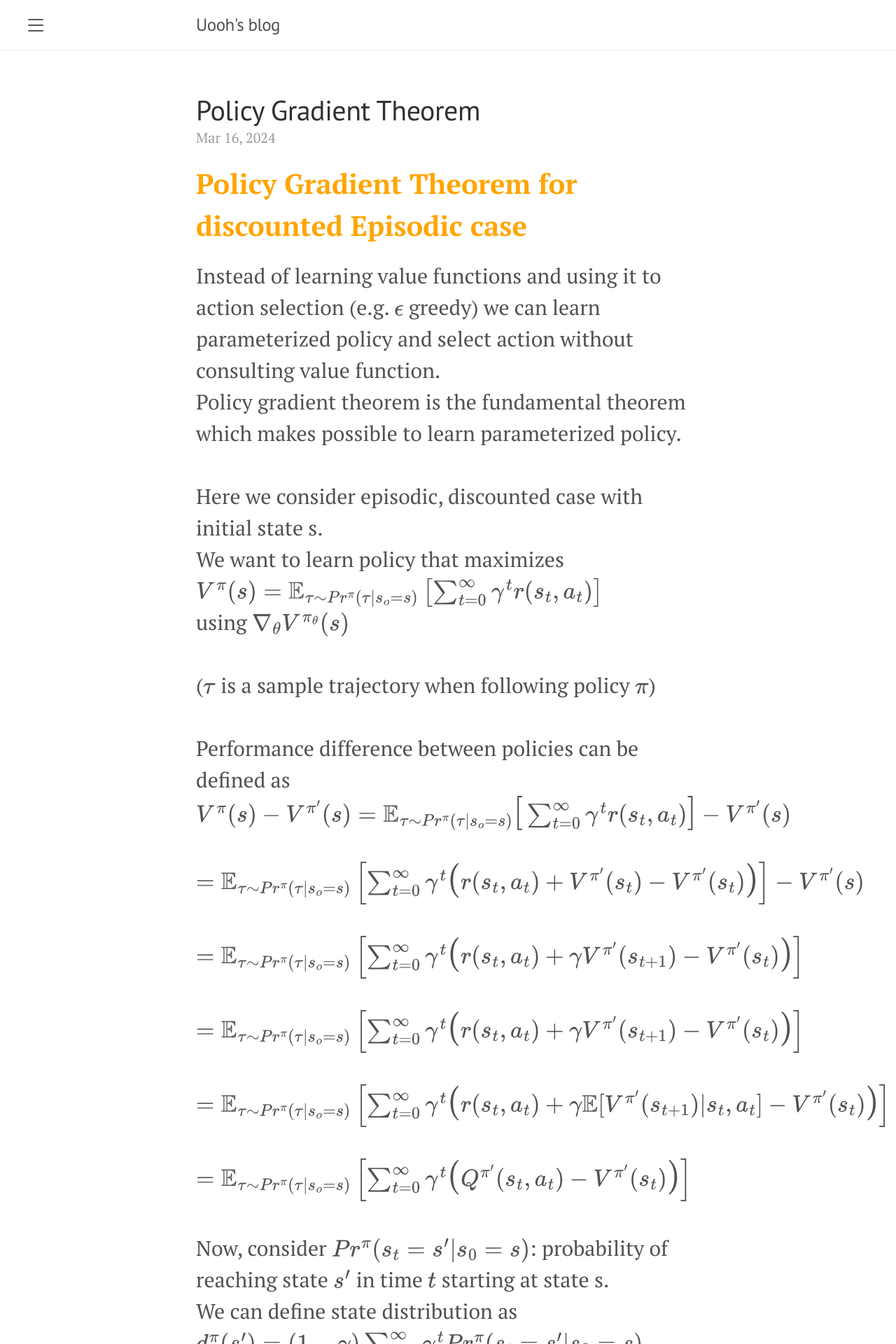
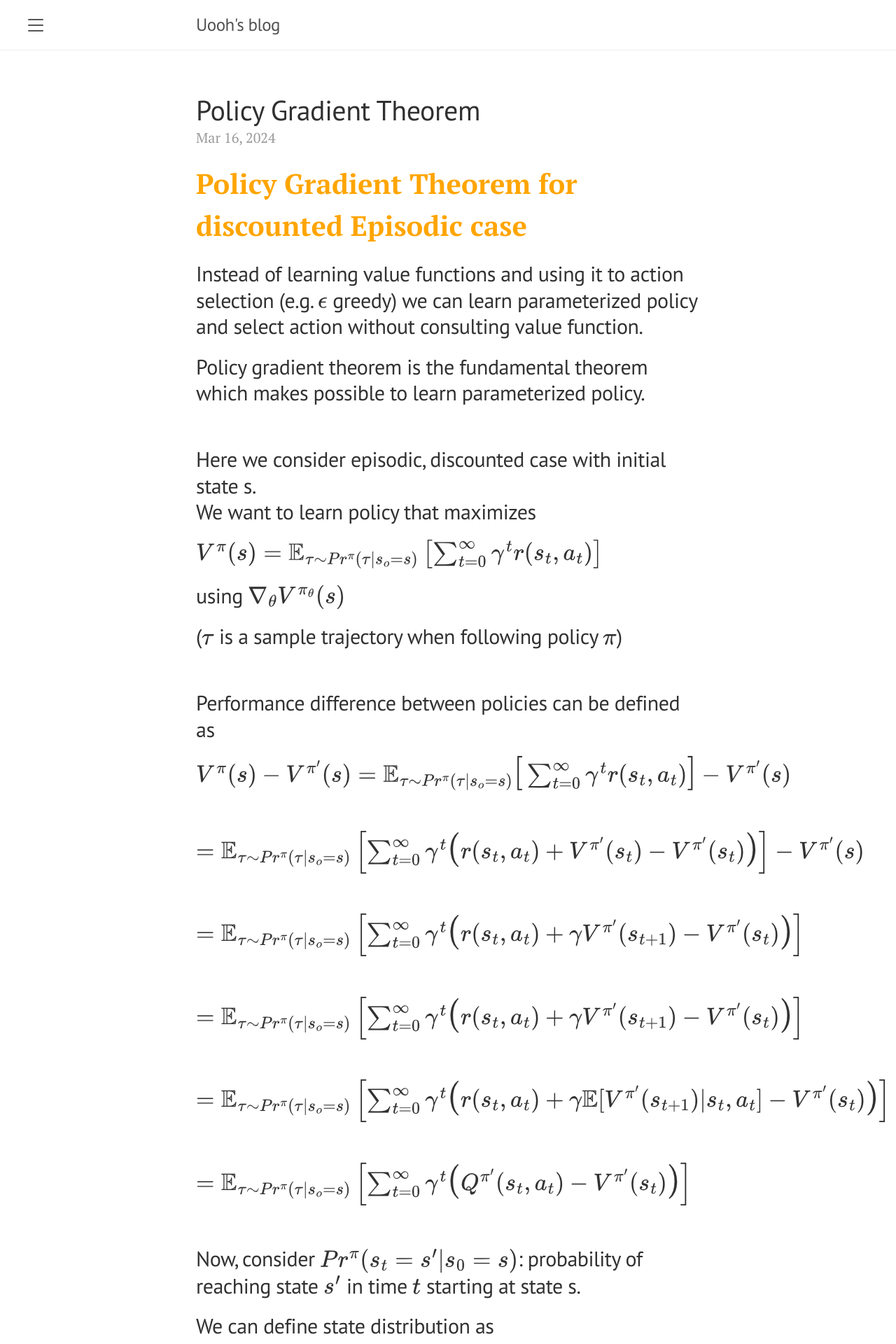
Before and after one commit to sowoibu/sowoibu.github.io, a Jekyll site: the page built from _posts/2024-03-16-Policy-Gradient-Theorem.md, in a window 1280 px wide. Shown: the top 1920 px of the page at 70% size. Built offline with Jekyll 4.4.1, drawn with Linux system fonts in a browser that asks for light colours.

Commit message:
first_post

```diff
--- a/_posts/2024-03-16-Policy-Gradient-Theorem.md
+++ b/_posts/2024-03-16-Policy-Gradient-Theorem.md
@@ -22,35 +22,34 @@
 
 **<span style="color:orange;font-size:200%">Policy Gradient Theorem for discounted Episodic case</span>**
 
-<span style="font-size:150%"> Instead of learning value functions and using it to action selection (e.g. $\epsilon$ greedy) we can learn parameterized policy and select action without consulting value function.<br>
- Policy gradient theorem is the fundamental theorem which makes possible to learn parameterized policy.<br><br>
- Here we consider episodic, discounted case with initial state s.<br> We want to learn policy that maximizes<br>
- $$V^{\pi}(s) = \mathbb{E}_{\tau \sim Pr^\pi(\tau|s_o=s)}\left[\sum_{t=0}^{\infty}\gamma^tr(s_t,a_t)\right]$$<br>
- using $\nabla_{\theta} V^{\pi_\theta}(s)$<br><br>
- ($\tau$ is a sample trajectory when following policy $\pi$)<br><br>
- Performance difference between policies can be defined as<br>
- $$V^{\pi}(s) - V^{\pi'}(s) = \mathbb{E}_{\tau \sim Pr^\pi(\tau|s_o=s)}{\Large[}\sum_{t=0}^{\infty}\gamma^tr(s_t,a_t){\Large]} - V^{\pi'}(s)$$<br>
- $$= \mathbb{E}_{\tau \sim Pr^\pi(\tau|s_o=s)}\left[\sum_{t=0}^{\infty}\gamma^t{\Large(}r(s_t,a_t) + V^{\pi'}(s_t) - V^{\pi'}(s_t){\Large)}\right] - V^{\pi'}(s)$$<br>
- $$= \mathbb{E}_{\tau \sim Pr^\pi(\tau|s_o=s)}\left[\sum_{t=0}^{\infty}\gamma^t{\Large(}r(s_t,a_t) + \gamma V^{\pi'}(s_{t+1}) - V^{\pi'}(s_t){\Large)}\right]$$<br>
- $$= \mathbb{E}_{\tau \sim Pr^\pi(\tau|s_o=s)}\left[\sum_{t=0}^{\infty}\gamma^t{\Large(}r(s_t,a_t) + \gamma V^{\pi'}(s_{t+1}) - V^{\pi'}(s_t){\Large)}\right]$$<br>
- $$= \mathbb{E}_{\tau \sim Pr^\pi(\tau|s_o=s)}\left[\sum_{t=0}^{\infty}\gamma^t{\Large(}r(s_t,a_t) + \gamma \mathbb{E}[V^{\pi'}(s_{t+1})|s_t,a_t] - V^{\pi'}(s_t){\Large)}\right]$$<br>
-	$$= \mathbb{E}_{\tau \sim Pr^\pi(\tau|s_o=s)}\left[\sum_{t=0}^{\infty}\gamma^t{\Large(} Q^{\pi'}(s_t,a_t) - V^{\pi'}(s_t){\Large)}\right]$$<br><br>
- Now, consider $Pr^\pi(s_t=s'|s_0=s)$: probability of reaching state $s'$ in time $t$ starting at state s.<br>
- We can define state distribution as
- $$d_s^\pi(s') = {(1-\gamma)}\sum_{t=0}^{\infty}\gamma^{t}Pr^\pi(s_t=s'|s_0=s)$$<br><br>
- Using this, we can define policies performance difference as
- $$V^{\pi}(s) - V^{\pi'}(s) = \frac{1}{1-\gamma}\mathbb{E}_{s'\sim d_s^\pi}\mathbb{E}_{a\sim\pi(a|s')}\left[{\Large(}Q^{\pi'}(s',a) - V^{\pi'}(s'){\Large)}\right]$$<br>
- $$=\frac{1}{1-\gamma}\mathbb{E}_{s'\sim d_s^\pi}\left[\sum_{a}{\Large(}\pi(a|s')Q^{\pi'}(s',a){\Large)} - V^{\pi'}(s')\right]$$<br>
- $$=\frac{1}{1-\gamma}\mathbb{E}_{s'\sim d_s^\pi}\left[\sum_{a}{\Large(}\pi(a|s')Q^{\pi'}(s',a) - \pi'(a|s')Q^{\pi'}(s'){\Large)}\right]$$<br>
- $$=\frac{1}{1-\gamma}\mathbb{E}_{s'\sim d_s^\pi}\left[\sum_{a}{\LARGE(}{\Large(}\pi(a|s')-\pi'(a|s'){\Large)}Q^{\pi'}(s',a){\LARGE)}\right]$$<br><br>
- From this we can show that<br>
- $$\nabla_{\theta} V^{\pi_\theta}(s) = \lim_{\epsilon \to 0} \frac{V^{\pi_{\theta +\epsilon}}(s) - V^{\pi_\theta}(s)}{\epsilon}$$
- $$=\lim_{\epsilon \to 0}\frac{1}{1-\gamma}\mathbb{E}_{s'\sim d_s^{\pi_\theta} }\left[\sum_{a}{\LARGE(}\frac {\pi_{\theta+\epsilon} (a|s')-\pi_\theta (a|s')}{\epsilon}Q^{\pi_\theta}(s',a){\LARGE)}\right]$$<br>
- $$=\frac{1}{1-\gamma}\mathbb{E}_{s'\sim d_s^{\pi_\theta}}\sum_{a}\nabla\pi_\theta(a|s')Q^{\pi_\theta}(s',a)$$<br><br>
- $$=\frac{1}{1-\gamma}\mathbb{E}_{s'\sim d_s^{\pi_\theta}}\sum_{a}\frac {\nabla\pi_\theta(a|s')} {\pi_\theta(a|s')} {\pi_\theta(a|s')} Q^{\pi_\theta}(s',a)$$<br><br>
- $$=\frac{1}{1-\gamma}\mathbb{E}_{s'\sim d_s^{\pi_\theta}}\mathbb{E}_{a\sim \pi_\theta(a|s')}\nabla_\theta \log {\pi_\theta(a|s')} Q^{\pi_\theta}(s',a)$$<br><br>
- We can generalize this result to arbitrary initial state distribution $s \sim \mu(s)$<br><br>
- Hence it can be written as
- $$\nabla_\theta J(\theta)=\frac{1}{1-\gamma}\mathbb{E}_{s'\sim d_\mu^{\pi_\theta}}\mathbb{E}_{a\sim \pi_\theta(a|s')}\nabla_\theta \log {\pi_\theta(a|s')} Q^{\pi_\theta}(s',a)$$<br>
- where $J(\theta)$ is a policy performance function of policy parameter $\theta$.
-</span>
+## Instead of learning value functions and using it to action selection (e.g. $\epsilon$ greedy) we can learn parameterized policy and select action without consulting value function.<br>
+## Policy gradient theorem is the fundamental theorem which makes possible to learn parameterized policy.<br><br>
+## Here we consider episodic, discounted case with initial state s.<br> We want to learn policy that maximizes<br>
+## $$V^{\pi}(s) = \mathbb{E}_{\tau \sim Pr^\pi(\tau|s_o=s)}\left[\sum_{t=0}^{\infty}\gamma^tr(s_t,a_t)\right]$$<br>
+## using $\nabla_{\theta} V^{\pi_\theta}(s)$<br>
+## ($\tau$ is a sample trajectory when following policy $\pi$)<br><br>
+## Performance difference between policies can be defined as<br>
+## $$V^{\pi}(s) - V^{\pi'}(s) = \mathbb{E}_{\tau \sim Pr^\pi(\tau|s_o=s)}{\Large[}\sum_{t=0}^{\infty}\gamma^tr(s_t,a_t){\Large]} - V^{\pi'}(s)$$<br>
+## $$= \mathbb{E}_{\tau \sim Pr^\pi(\tau|s_o=s)}\left[\sum_{t=0}^{\infty}\gamma^t{\Large(}r(s_t,a_t) + V^{\pi'}(s_t) - V^{\pi'}(s_t){\Large)}\right] - V^{\pi'}(s)$$<br>
+## $$= \mathbb{E}_{\tau \sim Pr^\pi(\tau|s_o=s)}\left[\sum_{t=0}^{\infty}\gamma^t{\Large(}r(s_t,a_t) + \gamma V^{\pi'}(s_{t+1}) - V^{\pi'}(s_t){\Large)}\right]$$<br>
+## $$= \mathbb{E}_{\tau \sim Pr^\pi(\tau|s_o=s)}\left[\sum_{t=0}^{\infty}\gamma^t{\Large(}r(s_t,a_t) + \gamma V^{\pi'}(s_{t+1}) - V^{\pi'}(s_t){\Large)}\right]$$<br>
+## $$= \mathbb{E}_{\tau \sim Pr^\pi(\tau|s_o=s)}\left[\sum_{t=0}^{\infty}\gamma^t{\Large(}r(s_t,a_t) + \gamma \mathbb{E}[V^{\pi'}(s_{t+1})|s_t,a_t] - V^{\pi'}(s_t){\Large)}\right]$$<br>
+##	$$= \mathbb{E}_{\tau \sim Pr^\pi(\tau|s_o=s)}\left[\sum_{t=0}^{\infty}\gamma^t{\Large(} Q^{\pi'}(s_t,a_t) - V^{\pi'}(s_t){\Large)}\right]$$<br><br>
+## Now, consider $Pr^\pi(s_t=s'|s_0=s)$: probability of reaching state $s'$ in time $t$ starting at state s.<br>
+## We can define state distribution as
+## $$d_s^\pi(s') = {(1-\gamma)}\sum_{t=0}^{\infty}\gamma^{t}Pr^\pi(s_t=s'|s_0=s)$$<br><br>
+## Using this, we can define policies performance difference as
+## $$V^{\pi}(s) - V^{\pi'}(s) = \frac{1}{1-\gamma}\mathbb{E}_{s'\sim d_s^\pi}\mathbb{E}_{a\sim\pi(a|s')}\left[{\Large(}Q^{\pi'}(s',a) - V^{\pi'}(s'){\Large)}\right]$$<br>
+## $$=\frac{1}{1-\gamma}\mathbb{E}_{s'\sim d_s^\pi}\left[\sum_{a}{\Large(}\pi(a|s')Q^{\pi'}(s',a){\Large)} - V^{\pi'}(s')\right]$$<br>
+## $$=\frac{1}{1-\gamma}\mathbb{E}_{s'\sim d_s^\pi}\left[\sum_{a}{\Large(}\pi(a|s')Q^{\pi'}(s',a) - \pi'(a|s')Q^{\pi'}(s'){\Large)}\right]$$
+## $$=\frac{1}{1-\gamma}\mathbb{E}_{s'\sim d_s^\pi}\left[\sum_{a}{\LARGE(}{\Large(}\pi(a|s')-\pi'(a|s'){\Large)}Q^{\pi'}(s',a){\LARGE)}\right]$$<br>
+## From this we can show that<br>
+## $$\nabla_{\theta} V^{\pi_\theta}(s) = \lim_{\epsilon \to 0} \frac{V^{\pi_{\theta +\epsilon}}(s) - V^{\pi_\theta}(s)}{\epsilon}$$
+## $$=\lim_{\epsilon \to 0}\frac{1}{1-\gamma}\mathbb{E}_{s'\sim d_s^{\pi_\theta} }\left[\sum_{a}{\LARGE(}\frac {\pi_{\theta+\epsilon} (a|s')-\pi_\theta (a|s')}{\epsilon}Q^{\pi_\theta}(s',a){\LARGE)}\right]$$
+## $$=\frac{1}{1-\gamma}\mathbb{E}_{s'\sim d_s^{\pi_\theta}}\sum_{a}\nabla\pi_\theta(a|s')Q^{\pi_\theta}(s',a)$$<br>
+## $$=\frac{1}{1-\gamma}\mathbb{E}_{s'\sim d_s^{\pi_\theta}}\sum_{a}\frac {\nabla\pi_\theta(a|s')} {\pi_\theta(a|s')} {\pi_\theta(a|s')} Q^{\pi_\theta}(s',a)$$<br>
+## $$=\frac{1}{1-\gamma}\mathbb{E}_{s'\sim d_s^{\pi_\theta}}\mathbb{E}_{a\sim \pi_\theta(a|s')}\nabla_\theta \log {\pi_\theta(a|s')} Q^{\pi_\theta}(s',a)$$<br>
+## We can generalize this result to arbitrary initial state distribution $s \sim \mu(s)$<br><br>
+## Hence it can be written as
+## $$\nabla_\theta J(\theta)=\frac{1}{1-\gamma}\mathbb{E}_{s'\sim d_\mu^{\pi_\theta}}\mathbb{E}_{a\sim \pi_\theta(a|s')}\nabla_\theta \log {\pi_\theta(a|s')} Q^{\pi_\theta}(s',a)$$<br>
+## where $J(\theta)$ is a policy performance function of policy parameter $\theta$.
```
